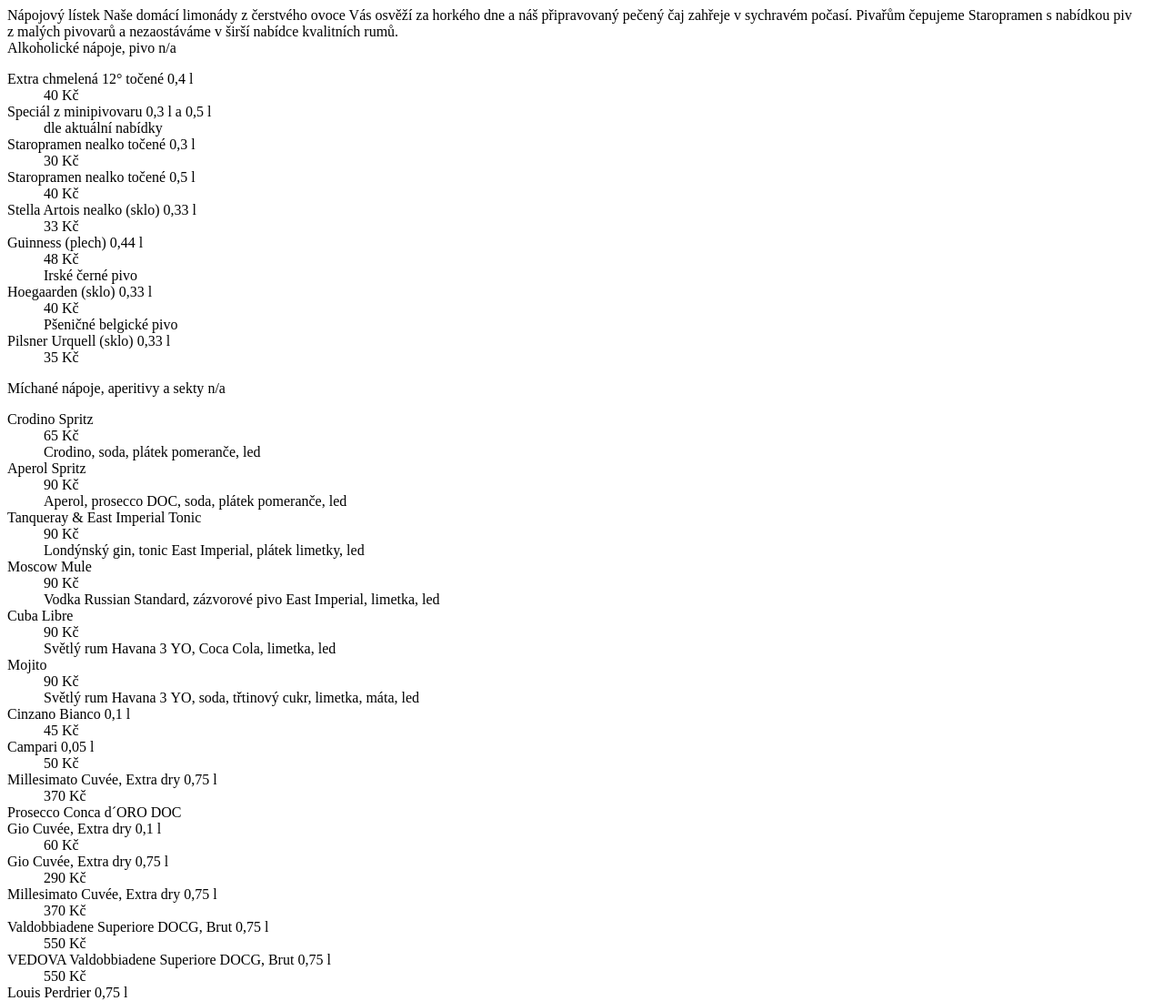
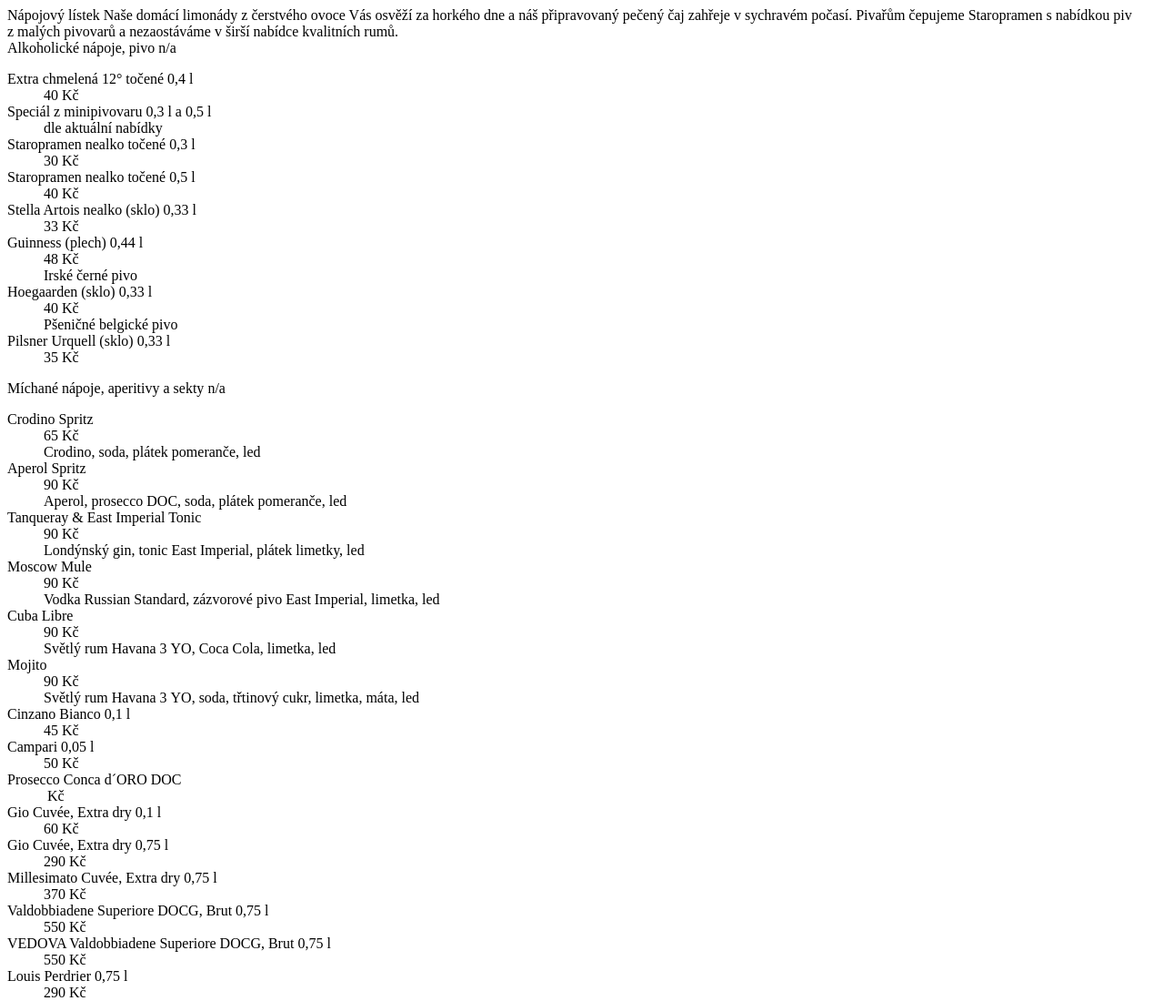
Before and after one commit to icemaster81h/www.steakgrill.cz, a plain HTML site: page napojovy_listek.html in a window 1280 px wide. Shown: the top 1100 px of the page at 91% size. Drawn offline with Linux system fonts and the light colour scheme.

Commit message:
Update napojovy_listek.html

```diff
--- a/napojovy_listek.html
+++ b/napojovy_listek.html
@@ -53,9 +53,8 @@ nápoje detailněji popsány včetně složení.</desc> -->
       <dd class="price">45 Kč</dd>
       <dt>Campari <span>0,05 l</span></dt>
       <dd class="price">50 Kč</dd>
-      <dt>Millesimato Cuvée, Extra dry <span>0,75 l</span></dt>
-      <dd class="price">370 Kč</dd>
       <dt>Prosecco Conca d´ORO <a var="definition-doc">DOC</a></dt>
+      <dd class="price"> Kč</dd>
       <dt>Gio Cuvée, Extra dry <span>0,1 l</span></dt>
       <dd class="price">60 Kč</dd>
       <dt>Gio Cuvée, Extra dry <span>0,75 l</span></dt>
```
